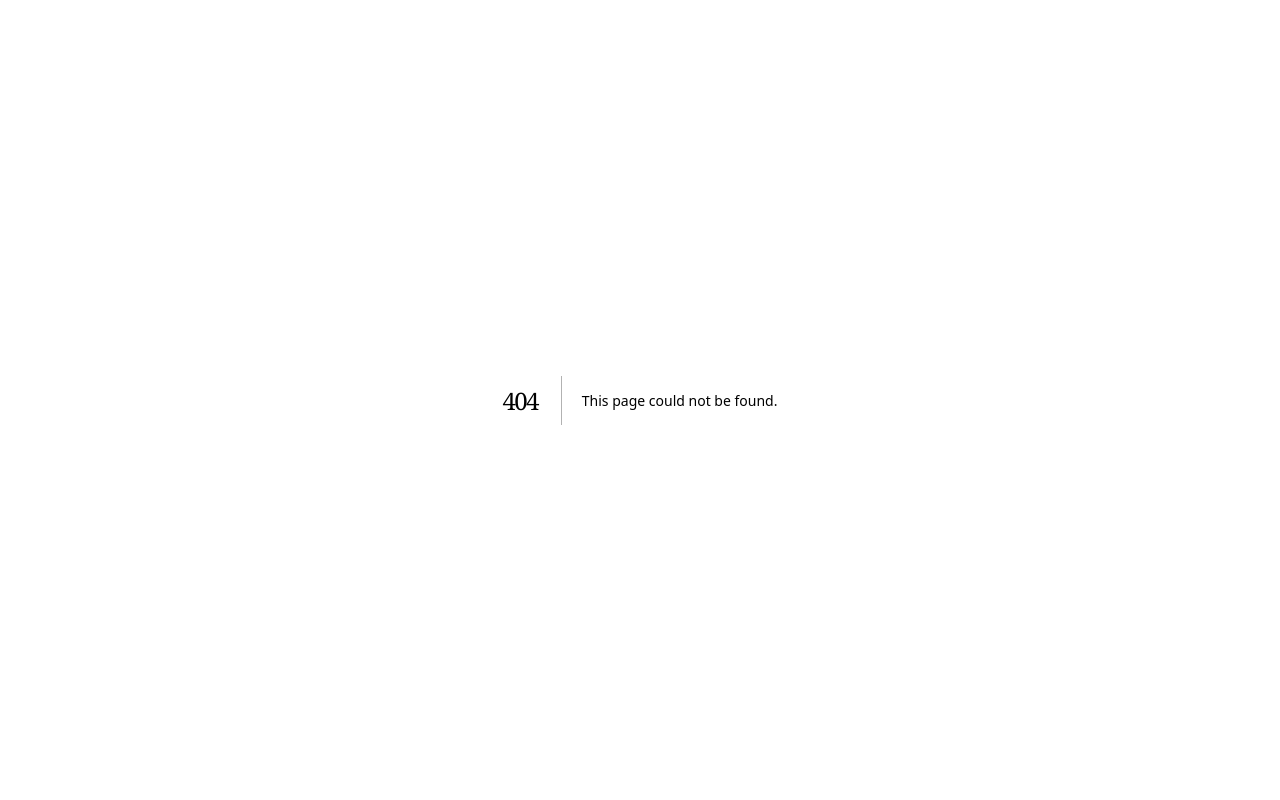
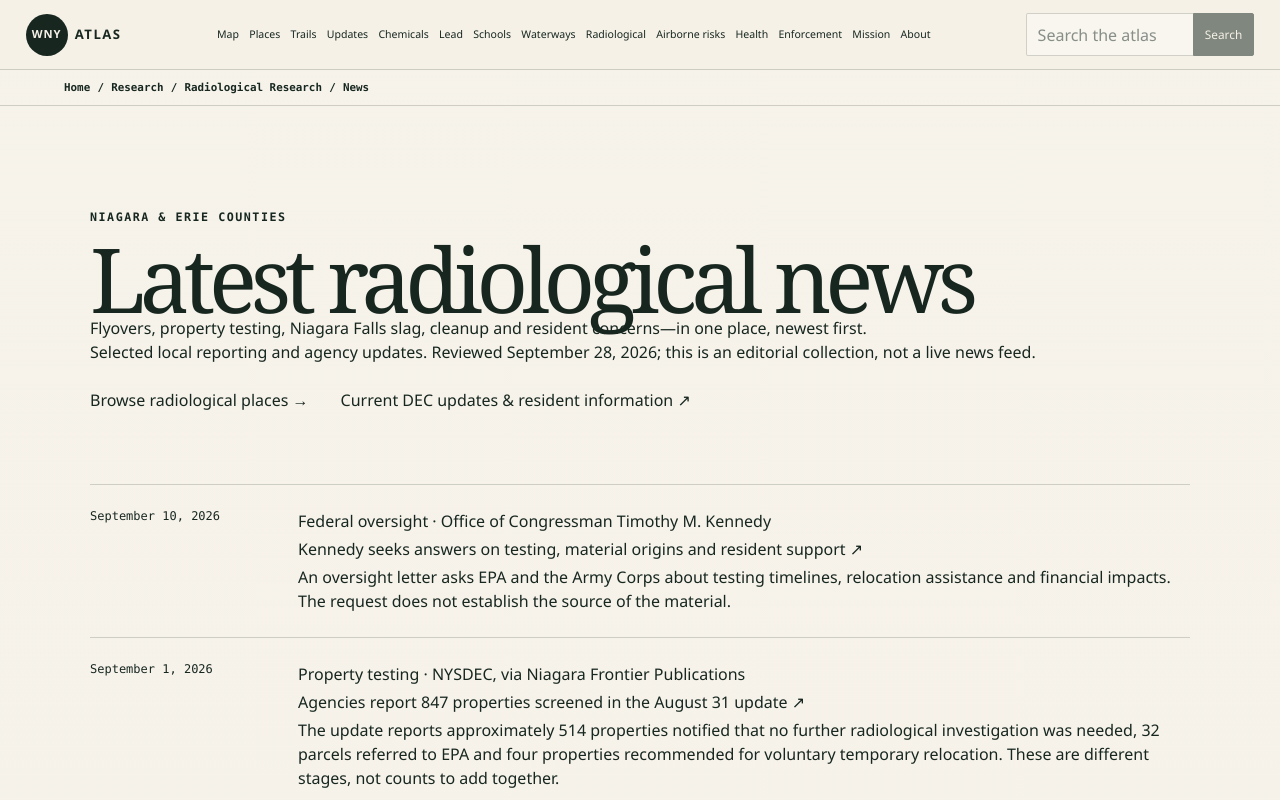
Before and after one commit to townefordmis/wnyatlas, a Next.js app: page /research/radiological/news in a window 1280 px wide. Before the commit this address had no page. Shown: the top 800 px of the page. Built offline with nearby package versions, Linux system fonts and the light colour scheme.

Commit message:
Add radiological news collection and directory links

```diff
--- /dev/null
+++ b/src/app/research/radiological/news/page.tsx
@@ -0,0 +1,41 @@
+import type { Metadata } from "next";
+import Link from "next/link";
+import { SiteHeader } from "@/components/site-header";
+
+export const metadata: Metadata = {
+  title: "Latest Local Radiological News",
+  description: "Local reporting and agency updates on Niagara–Erie flyovers, property testing, radioactive slag and cleanup.",
+  alternates: { canonical: "/research/radiological/news" },
+};
+
+const updates = [
+  { date: "September 10, 2026", topic: "Federal oversight", title: "Kennedy seeks answers on testing, material origins and resident support", publisher: "Office of Congressman Timothy M. Kennedy", summary: "An oversight letter asks EPA and the Army Corps about testing timelines, relocation assistance and financial impacts. The request does not establish the source of the material.", url: "https://kennedy.house.gov/news/documentsingle.aspx?DocumentID=2482" },
+  { date: "September 1, 2026", topic: "Property testing", title: "Agencies report 847 properties screened in the August 31 update", publisher: "NYSDEC, via Niagara Frontier Publications", summary: "The update reports approximately 514 properties notified that no further radiological investigation was needed, 32 parcels referred to EPA and four properties recommended for voluntary temporary relocation. These are different stages, not counts to add together.", url: "https://www.wnypapers.com/news/article/current/2026/09/01/166923/nysdec-epa-update-for-aug.-31" },
+  { date: "August 24, 2026", topic: "Local reporting", title: "EPA and DEC discuss the assessment with Buffalo Toronto Public Media", publisher: "Buffalo Toronto Public Media", summary: "Agency representatives discuss the regional investigation, historical industrial material and the questions behind the surveys.", url: "https://www.btpm.org/local/2026-08-24/epa-admin-dec-commish-join-btpm-news-to-discuss-ongoing-radiological-assessment" },
+  { date: "August 18, 2026", topic: "Erie County", title: "County shares an update on regional radiological surveys", publisher: "Erie County Executive", summary: "The county reports on resident briefings and the ongoing state and federal assessment in Erie and Niagara counties.", url: "https://www4.erie.gov/exec/press/county-residents-receive-updates-radiological-assessments" },
+  { date: "July 24, 2026", topic: "Resident concerns", title: "Town of Niagara residents press agencies for answers", publisher: "Niagara Frontier Publications", summary: "Local coverage documents the public meeting, resident concerns and questions about property testing and the agency response.", url: "https://www.wnypapers.com/news/article/featured/2026/07/24/166614/epa-state-dec-officials-meet-with-town-of-niagara-residents-to-address-radioactivity" },
+  { date: "July 20, 2026", topic: "Flyovers & ground surveys", title: "Community briefing explains the move from aerial screening to ground testing", publisher: "NYSDEC and U.S. EPA", summary: "The agency presentation connects aerial and roadway screening with areas selected for ground surveys. An area of interest is a screening result, not confirmation that a property is contaminated.", url: "https://dec.ny.gov/sites/default/files/2026-07/FINAL%20Monday%20July%2020%20NECRA%20Community%20Meeting%20Presentation.pdf" },
+  { date: "March 10, 2026", topic: "Niagara Falls slag & cleanup", title: "EPA's removal-site roundup documents local radioactive-material cleanups", publisher: "U.S. Environmental Protection Agency", summary: "The updated reference covers Niagara Falls Boulevard, Upper Mountain Road, Holy Trinity-area residences and Donovan Head Start. It describes earlier cleanup work; this publication date is not a new contamination finding.", url: "https://www.epa.gov/ny/niagara-county-radiation-removal-sites" },
+];
+
+export default function RadiologicalNewsPage() {
+  return <main className="index-page">
+    <SiteHeader />
+    <section className="index-hero">
+      <p className="eyebrow">Niagara & Erie counties</p>
+      <h1>Latest radiological news</h1>
+      <p>Flyovers, property testing, Niagara Falls slag, cleanup and resident concerns—in one place, newest first.</p>
+      <p>Selected local reporting and agency updates. Reviewed September 28, 2026; this is an editorial collection, not a live news feed.</p>
+      <nav className="radiological-directory-tools" aria-label="Radiological news links">
+        <Link href="/research/radiological-industry-fill">Browse radiological places →</Link>
+        <a href="https://dec.ny.gov/environmental-protection/facilities-in-your-neighborhood/niagara-and-erie-county-radiological-assessment">Current DEC updates & resident information ↗</a>
+      </nav>
+    </section>
+    <section className="updates-feed" aria-label="News and agency updates">
+      {updates.map((item) => <article key={item.url}>
+        <time>{item.date}</time>
+        <div><p>{item.topic} · {item.publisher}</p><h2><a href={item.url}>{item.title} ↗</a></h2><p>{item.summary}</p></div>
+      </article>)}
+    </section>
+  </main>;
+}
--- a/src/app/sitemap.ts
+++ b/src/app/sitemap.ts
@@ -11,6 +11,7 @@ export default function sitemap(): MetadataRoute.Sitemap {
   const publicPages: MetadataRoute.Sitemap = [
     { url: `${BASE_URL}/research/lead`, changeFrequency: "monthly", priority: 0.8 },
     { url: `${BASE_URL}/research/lead/buffalo-water-lines`, changeFrequency: "monthly", priority: 0.8 },
+    { url: `${BASE_URL}/research/radiological/news`, changeFrequency: "weekly", priority: 0.8 },
     {
       url: BASE_URL,
       changeFrequency: "weekly",
--- a/src/components/radiological-directory.tsx
+++ b/src/components/radiological-directory.tsx
@@ -39,6 +39,8 @@ export function RadiologicalDirectory({ entries }: { entries: RadiologicalDirect
         <p>Find a place, read its story, and follow the evidence. This collection includes industrial history, completed cleanups and unresolved investigations. Inclusion does not mean a place presents a current radiation risk.</p>
       </div>
       <nav className="radiological-directory-tools" aria-label="Radiological research tools">
+        <Link className="radiological-news-button" href="/research/radiological/news">Latest radiological news →</Link>
+        <Link className="radiological-news-button" href="/research/radiological/1979-pine-bowl-dossier">Pine Bowl / bowling alley →</Link>
         <a href="#radiological-map">Explore the map →</a>
         <a href="#current-status">Investigation updates →</a>
         <a href="#radiological-archive">Browse source documents →</a>
```
Also changed, not shown: src/app/globals.css.
